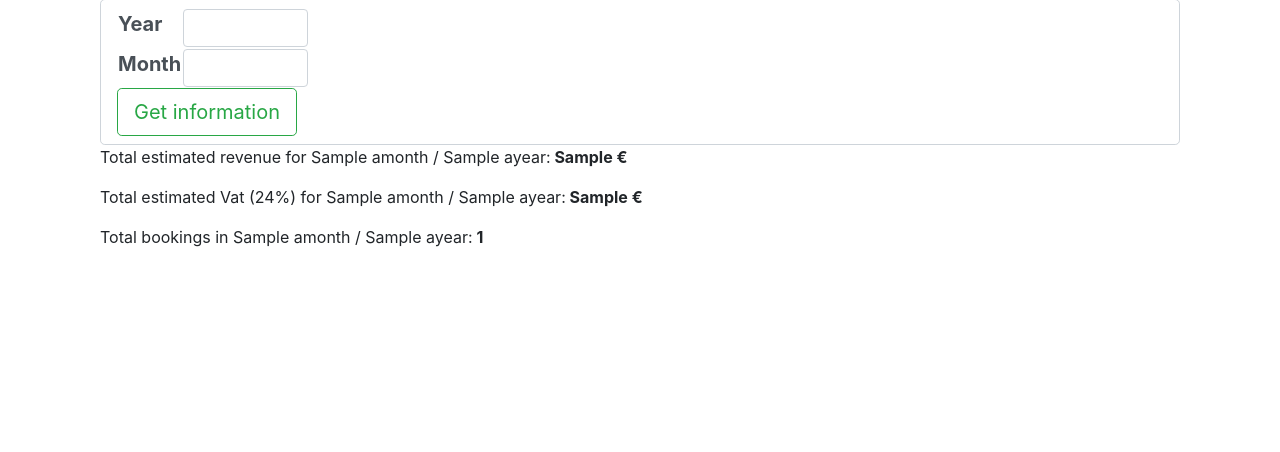
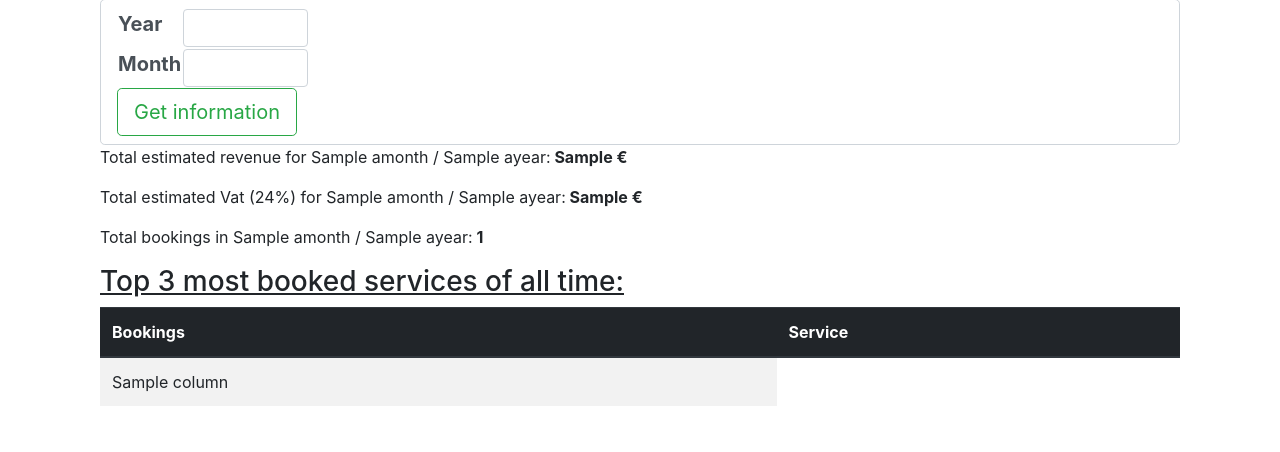
Before and after one commit to sokkanen/OL_Booking, a Flask app: template application/templates/booking/statistics.html in a window 1280 px wide. Shown: the part 348-800 px from the top of the page. Run offline with Flask 2, Linux system fonts and the light colour scheme; tables that the repository leaves empty hold one stand-in row (values such as "Sample post"); the template is opened without the code that fills it: values that come from a table or form of the project are taken from there, most other values are stand-ins (such as "Sample title", 1, 10 or a date in 2020); some libraries are stand-ins or nearby versions.

Commit message:
pieni täydennys statistiikkaan (aggregate)

```diff
--- a/application/booking/views.py
+++ b/application/booking/views.py
@@ -156,8 +156,9 @@
 def booking_statistics():
     vat_for_year = Booking.total_revenue_or_vat_for_year_month(current.get_year(),13, 24)
     total_for_year = Booking.total_revenue_or_vat_for_year_month(current.get_year(),13, 0)
+    alltime = Booking.top3_services_of_all_time()
     if request.method == "GET":
-        return render_template("booking/statistics.html", total=total_for_year, vat = vat_for_year, year=current.get_year(), form=BookingStatisticsForm())
+        return render_template("booking/statistics.html", total=total_for_year, vat = vat_for_year, year=current.get_year(), form=BookingStatisticsForm(), alltime=alltime)
     else:
         form = BookingStatisticsForm(request.form)
         if not form.validate():
@@ -167,4 +168,5 @@
         ayear = form.year.data
         amonth = form.month.data
         totalBook = Booking.total_bookings_for_year_month(form.year.data, form.month.data)
-        return render_template("booking/statistics.html", total=total_for_year, vat = vat_for_year, year=current.get_year(), form=BookingStatisticsForm(), ar=total_for_year_month, av=vat_for_year_month, ayear=ayear, amonth=amonth, totalBook=totalBook)
+        alltime = Booking.top3_services_of_all_time()
+        return render_template("booking/statistics.html", total=total_for_year, vat = vat_for_year, year=current.get_year(), form=BookingStatisticsForm(), ar=total_for_year_month, av=vat_for_year_month, ayear=ayear, amonth=amonth, totalBook=totalBook, alltime=alltime)
--- a/application/templates/booking/statistics.html
+++ b/application/templates/booking/statistics.html
@@ -62,6 +62,28 @@
             Total bookings in {{ amonth }} / {{ayear}}:<b> {{totalBook}}</b>
         </p>
 </div>
+<h3>
+    <u>Top 3 most booked services of all time: </u>
+</h3>
+<div>
+    <table class="table table-striped">
+        <thead class="thead-dark">
+        <th scope="col">
+            Bookings
+        </th>
+        <th scope="col">
+            Service
+        </th>
+        </thead>
+            {% for row in alltime %}
+                <tr>
+                {% for column in row%}
+                    <td>   {{ column }} </td>
+                {% endfor %}
+                </tr>
+            {% endfor %}
+    </table>
+</div>
 </div>
 
 {% endblock %}
```
Also changed, not shown: application/booking/models.py (+12 -0 lines).
